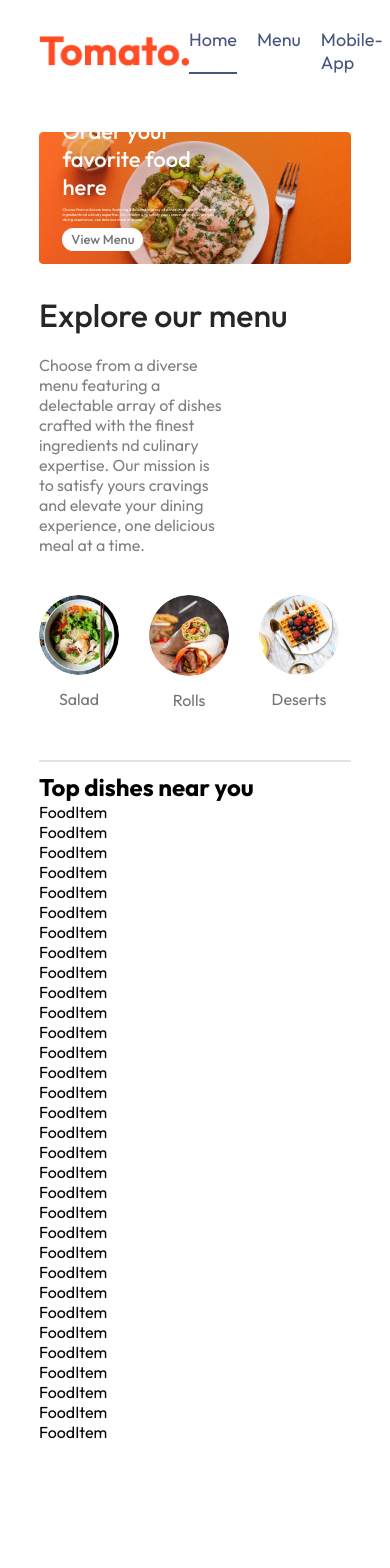
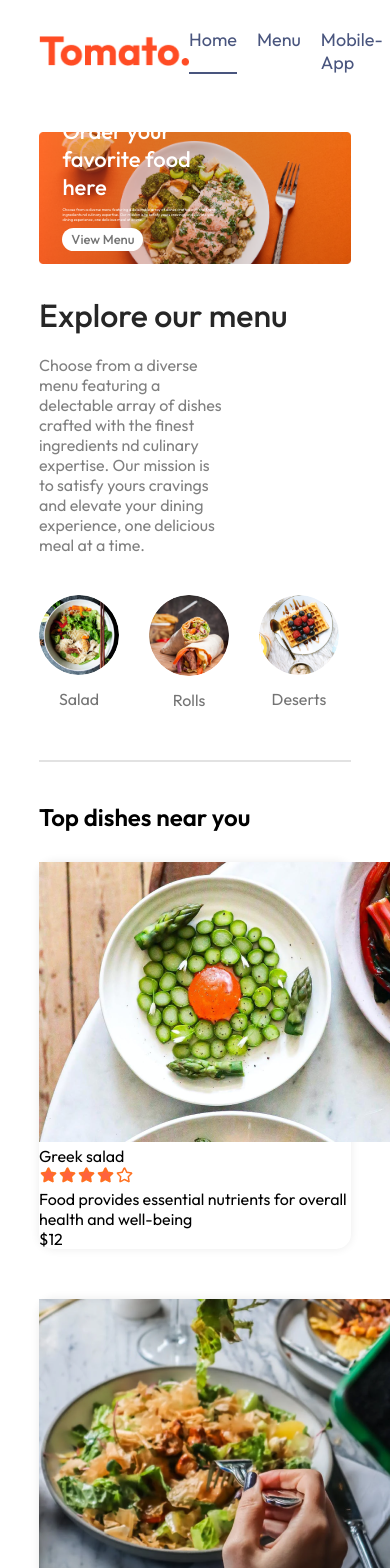
Before and after one commit to suisashehi/food-delivery, a React (Vite) app: page / in a window 390 px wide. Shown: the top 1568 px of the page. Before the commit the page ends 1442 px from the top, so only its background shows below. Built offline with nearby package versions, Linux system fonts and the light colour scheme.

Commit message:
added responsive grid layout, animation and styling for Food Display and Food Item components

```diff
--- a/src/components/FoodDisplay/FoodDisplay.css
+++ b/src/components/FoodDisplay/FoodDisplay.css
@@ -0,0 +1,19 @@
+.food-display{
+    margin-top: 30px;
+
+}
+
+.food-display h2{
+    font-size: max(2vw,24px);
+    font-weight: 600;
+
+}
+
+.food-display-list{
+    display: grid;
+    grid-template-columns: repeat(auto-fill,minmax(240px,1fr));
+    margin-top: 30px;
+    gap: 30px;
+    row-gap: 50px;
+
+}
--- a/src/components/FoodItem/FoodItem.css
+++ b/src/components/FoodItem/FoodItem.css
@@ -0,0 +1,8 @@
+.food-item{
+    width: 100%;
+    margin: auto;
+    border-radius: 15px;
+    box-shadow: 0px 0px 10px #00000015;
+    transition: 0.3s;
+    animation: fadeIn 1s;
+}
--- a/src/components/FoodItem/FoodItem.jsx
+++ b/src/components/FoodItem/FoodItem.jsx
@@ -1,10 +1,24 @@
-import React from 'react'
-import './FoodItem.css'
+import React from "react";
+import "./FoodItem.css";
+import { assets } from "../../assets/assets";
 
-const FoodItem = ({id,name,price,description,image}) => {
+const FoodItem = ({ id, name, price, description, image }) => {
   return (
-    <div>FoodItem</div>
-  )
-}
+    <div className="food-item">
+      <div className="food-item-img-container">
+        <img className="food-item-image" src={image} alt="" />
+      </div>
 
-export default FoodItem
+      <div className="food-item-info">
+        <div className="food-item-name-rating">
+          <p>{name}</p>
+          <img src={assets.rating_starts} alt="" />
+        </div>
+        <p className="food-item-desc">{description}</p>
+        <p className="food-item-price">${price}</p>
+      </div>
+    </div>
+  );
+};
+
+export default FoodItem;
```
